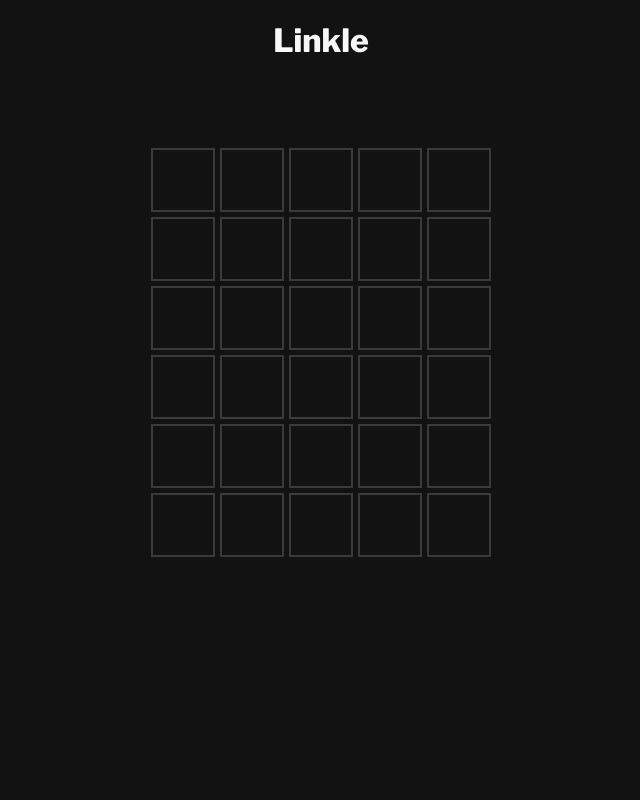
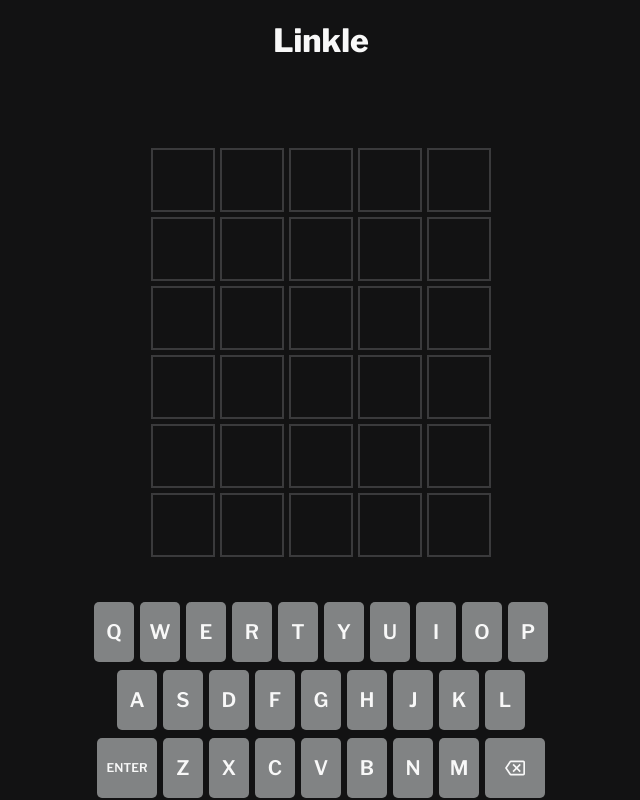
Before and after one commit to joewil08/Linkle, a React (Vite) app: page / in a window 1280 px wide. Shown: the whole page, without its empty margins (319-959 px from the left). Built offline with nearby package versions, Linux system fonts and the light colour scheme.

Commit message:
add keyboard

```diff
--- a/src/App.css
+++ b/src/App.css
@@ -113,6 +113,49 @@ body {
     background-color: #538d4e;
 }
 
+.keyboard {
+    font-size: 1.25rem;
+    margin-top: 2em;
+    display: flex;
+    flex-direction: column;
+    gap: 8px;
+}
+
+.keyboard .keyRow {
+    display: flex;
+    gap: 6px;
+    justify-content: center;
+}
+
+.keyboard .key {
+    display: flex;
+    justify-content: center;
+    align-items: center;
+    background-color: #818384;
+    border-radius: 5px;
+    width: 40px;
+    height: 60px;
+    font-weight: 600;
+    transition: background-color 0.3s linear;
+    cursor: pointer
+}
+
+.keyboard .key--absent {
+    background-color: #3a3a3c;
+}
+
+.keyboard .key--present {
+    background-color: #b59f3b;
+}
+
+.keyboard .key--correct {
+    background-color: #538d4e;
+}
+
+.keyboard .enter, .keyboard .backspace {
+    font-size: 0.75rem;
+    width: 60px;
+}
 
 @keyframes rotate {
     0% {
@@ -157,5 +200,24 @@ body {
     .row .letter {
         width: 50px;
         height: 50px;
-   }
+    }
+
+   .keyboard {
+        font-size: 1rem;
+        gap: 6px;
+    }
+
+   .keyboard .keyRow {
+        gap: 4px;
+    }
+
+    .keyboard .key {
+        width: 30px;
+        height: 40px;
+    }
+
+    .keyboard .enter, .keyboard .backspace {
+        font-size: 0.75rem;
+        width: 60px;
+    }
 }
--- a/src/components/Key.jsx
+++ b/src/components/Key.jsx
@@ -1,5 +1,20 @@
 import React from "react";
 
-export default function Key() {
-    return <div>Key</div>;
+export default function Key({
+    letter,
+    typeLetter,
+    isAbsent,
+    isPresent,
+    isCorrect
+}) {
+    return (
+        <div
+            className={`key ${isAbsent && "key--absent"} ${
+                isPresent && "key--present"
+            } ${isCorrect && "key--correct"}`}
+            onClick={() => typeLetter(letter)}
+        >
+            {letter}
+        </div>
+    );
 }
--- a/src/components/Keyboard.jsx
+++ b/src/components/Keyboard.jsx
@@ -1,5 +1,74 @@
 import React from "react";
+import { LETTERS } from "../data/lettersAndWords";
+import Key from "./Key";
 
-export default function Keyboard() {
-    return <div>Keyboard</div>;
+export default function Keyboard({
+    absentLetters,
+    presentLetters,
+    correctLetters,
+    typeLetter,
+    hitEnter,
+    hitBackspace
+}) {
+    return <div className="keyboard">
+        <div className="keyRow">
+            {LETTERS.slice(0, 10).map((letter) => {
+                return (
+                    <Key
+                        key={letter}
+                        letter={letter}
+                        typeLetter={typeLetter}
+                        isAbsent={absentLetters.includes(letter)}
+                        isPresent={presentLetters.includes(letter)}
+                        isCorrect={correctLetters.includes(letter)}
+                    />
+                );
+            })}
+        </div>
+        <div className="keyRow">
+            {LETTERS.slice(10, 19).map((letter) => {
+                return (
+                    <Key
+                        key={letter}
+                        letter={letter}
+                        typeLetter={typeLetter}
+                        isAbsent={absentLetters.includes(letter)}
+                        isPresent={presentLetters.includes(letter)}
+                        isCorrect={correctLetters.includes(letter)}
+                    />
+                );
+            })}
+        </div>
+        <div className="keyRow">
+            <div className="key enter" onClick={() => hitEnter()}>
+                ENTER
+            </div>
+            {LETTERS.slice(19, 26).map((letter) => {
+                return (
+                    <Key
+                        key={letter}
+                        letter={letter}
+                        typeLetter={typeLetter}
+                        isAbsent={absentLetters.includes(letter)}
+                        isPresent={presentLetters.includes(letter)}
+                        isCorrect={correctLetters.includes(letter)}
+                    />
+                );
+            })}
+            <div className="key backspace" onClick={() => hitBackspace()}>
+                <svg
+                    aria-hidden="true"
+                    xmlns="http://www.w3.org/2000/svg"
+                    height="20"
+                    viewBox="0 0 24 24"
+                    width="20"
+                >
+                    <path
+                        fill="#f8f8f8"
+                        d="M22 3H7c-.69 0-1.23.35-1.59.88L0 12l5.41 8.11c.36.53.9.89 1.59.89h15c1.1 0 2-.9 2-2V5c0-1.1-.9-2-2-2zm0 16H7.07L2.4 12l4.66-7H22v14zm-11.59-2L14 13.41 17.59 17 19 15.59 15.41 12 19 8.41 17.59 7 14 10.59 10.41 7 9 8.41 12.59 12 9 15.59z"
+                    ></path>
+                </svg>
+            </div>
+        </div>
+    </div>;
 }
--- a/src/components/Linkle.jsx
+++ b/src/components/Linkle.jsx
@@ -157,6 +157,14 @@ export default function Linkle() {
                 bounceOnError={notification != "WELL DONE" && notification !== "" && activeRowIndex === index}
             />
         })}
+        <Keyboard
+            presentLetters={presentLetters}
+            correctLetters={correctLetters}
+            absentLetters={absentLetters}
+            typeLetter={typeLetter}
+            hitEnter={hitEnter}
+            hitBackspace={hitBackspace}
+        />
     </div>
     );
 }
```
